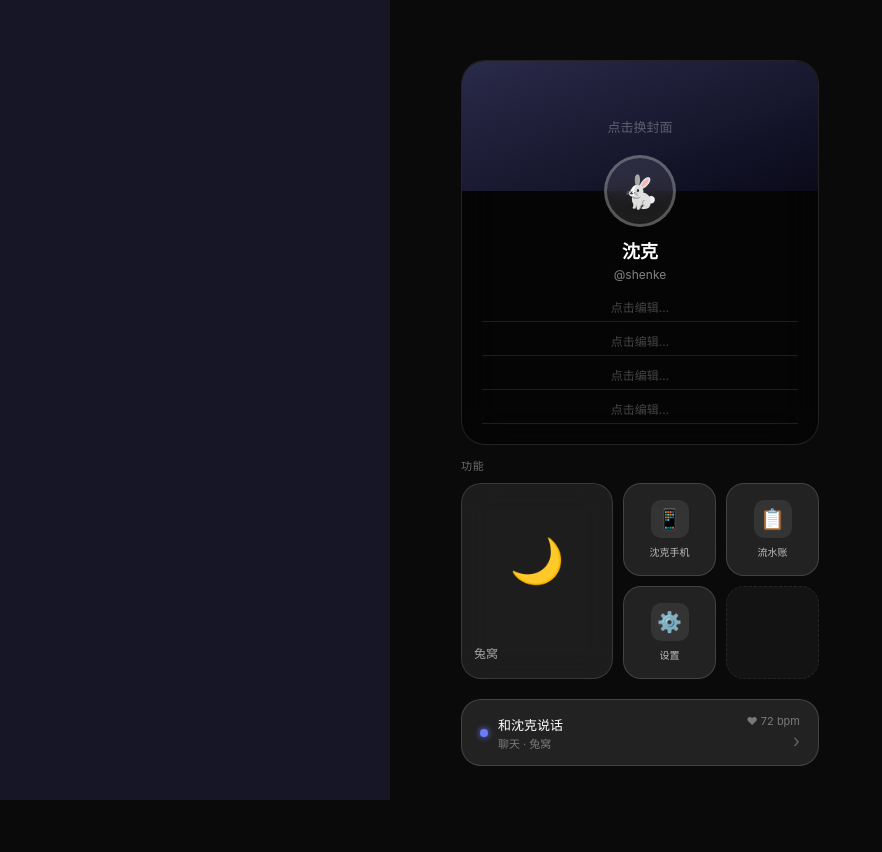
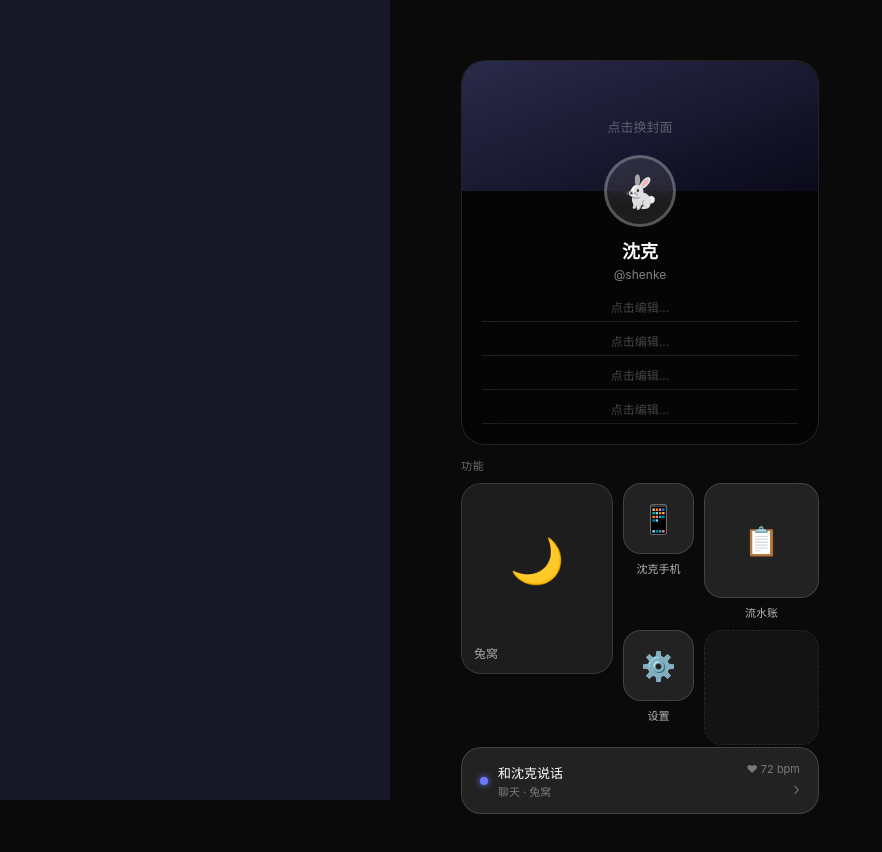
Before and after one commit to shen4048/burrow, a Next.js app: page / in a window 1280 px wide. Shown: the whole page, without its empty margins (0-882 px from the left). Before the commit the page ends 806 px from the top, so only its background shows below. Built offline with nearby package versions, Linux system fonts and the light colour scheme.

Commit message:
Update page.jsx

```diff
--- a/app/page.jsx
+++ b/app/page.jsx
@@ -111,7 +111,8 @@ export default function Home() {
 
         <div style={{ padding: '12px 16px 0' }}>
           <div style={{ fontSize: '11px', color: 'rgba(255,255,255,0.4)', letterSpacing: '.06em', marginBottom: '10px' }}>功能</div>
-          <div style={{ display: 'flex', gap: '10px' }}>
+          <div style={{ display: 'flex', gap: '10px', alignItems: 'flex-start' }}>
+
             <div onClick={() => mainRef.current.click()} style={{
               width: '152px', flexShrink: 0,
               borderRadius: '20px', overflow: 'hidden',
@@ -131,39 +132,35 @@ export default function Home() {
 
             <div style={{ flex: 1, display: 'grid', gridTemplateColumns: '1fr 1fr', gap: '10px' }}>
               {btns.map((btn, i) => (
-                <div key={i} onClick={() => iconRefs[i].current.click()} style={{
-                  borderRadius: '18px',
-                  background: 'rgba(255,255,255,0.1)',
-                  backdropFilter: 'blur(16px)',
-                  WebkitBackdropFilter: 'blur(16px)',
-                  border: '0.5px solid rgba(255,255,255,0.15)',
-                  aspectRatio: '1',
-                  display: 'flex', flexDirection: 'column', alignItems: 'center', justifyContent: 'center',
-                  cursor: 'pointer',
-                }}>
-                  <div style={{
-                    width: '38px', height: '38px',
-                    borderRadius: '10px',
-                    background: icons[i] ? `url(${icons[i]}) center/cover` : 'rgba(255,255,255,0.08)',
+                <div key={i} style={{ display: 'flex', flexDirection: 'column', alignItems: 'center', gap: '6px' }}>
+                  <div onClick={() => iconRefs[i].current.click()} style={{
+                    width: '100%',
+                    aspectRatio: '1',
+                    borderRadius: '18px',
+                    background: icons[i] ? `url(${icons[i]}) center/cover` : 'rgba(255,255,255,0.1)',
+                    backdropFilter: 'blur(16px)',
+                    WebkitBackdropFilter: 'blur(16px)',
+                    border: '0.5px solid rgba(255,255,255,0.15)',
                     display: 'flex', alignItems: 'center', justifyContent: 'center',
-                    fontSize: '20px', marginBottom: '6px',
+                    fontSize: '28px',
+                    cursor: 'pointer',
                   }}>{!icons[i] && btn.emoji}</div>
                   <input ref={iconRefs[i]} type="file" accept="image/*" style={{ display: 'none' }}
                     onChange={e => handleIcon(e, i)} />
-                  <div style={{ fontSize: '10px', color: 'rgba(255,255,255,0.7)' }}>{btn.label}</div>
+                  <div style={{ fontSize: '11px', color: 'rgba(255,255,255,0.7)' }}>{btn.label}</div>
                 </div>
               ))}
               <div style={{
+                aspectRatio: '1',
                 borderRadius: '18px',
                 background: 'rgba(255,255,255,0.04)',
                 border: '0.5px dashed rgba(255,255,255,0.08)',
-                aspectRatio: '1',
               }} />
             </div>
           </div>
         </div>
 
-        <div style={{ padding: '12px 16px 40px', marginTop: '8px' }}>
+        <div style={{ padding: '16px 16px 40px', marginTop: '8px' }}>
           <div style={{
             borderRadius: '20px',
             background: 'rgba(255,255,255,0.1)',
```
